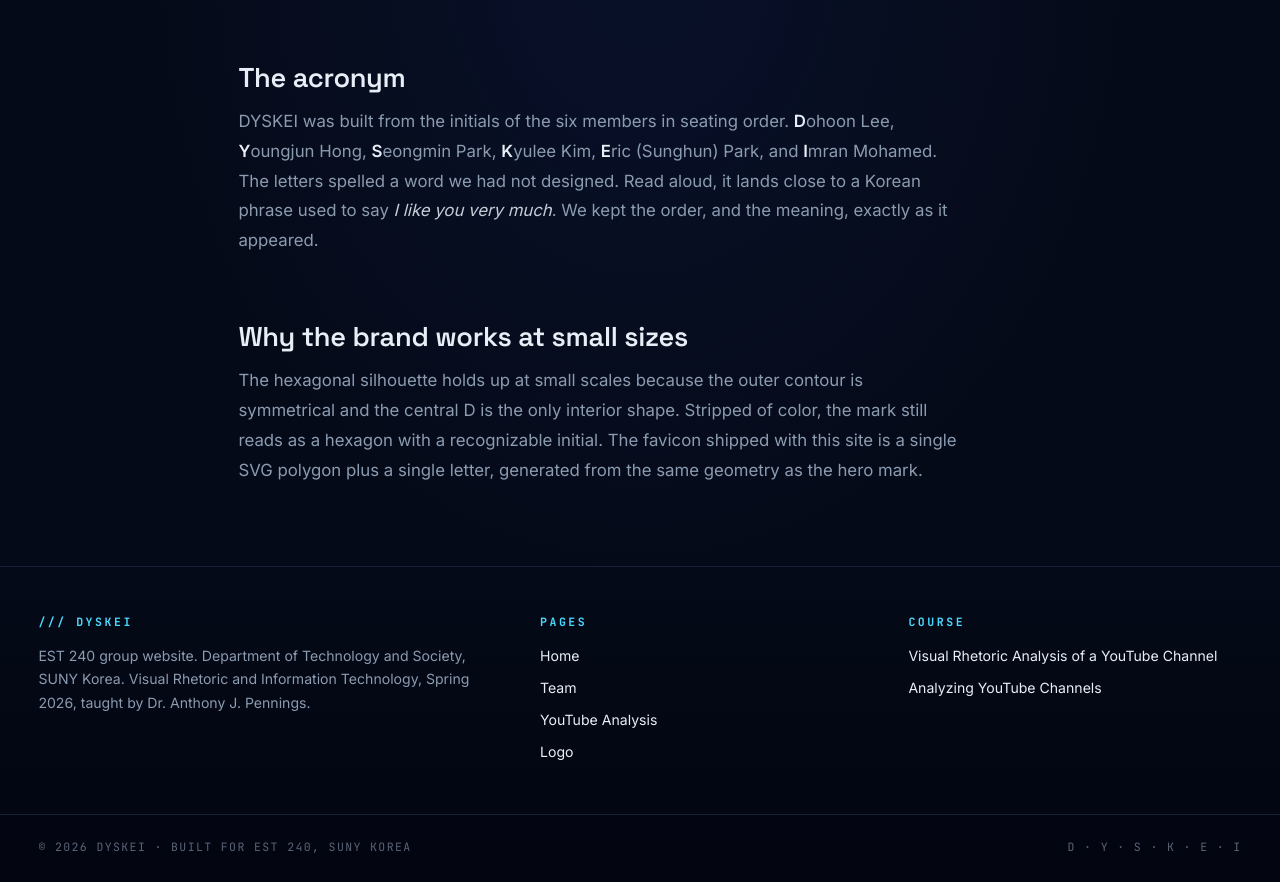
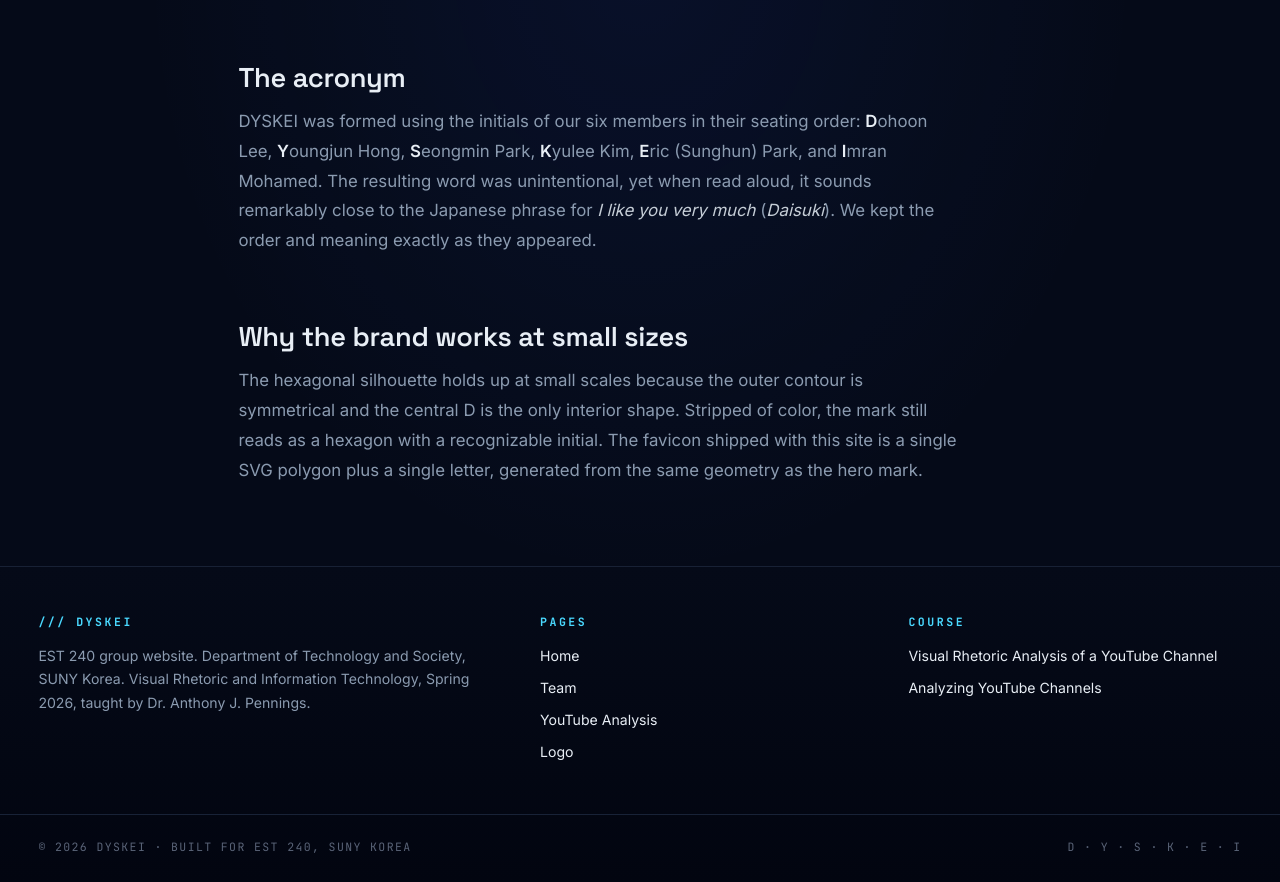
Before and after one commit to ericshpark/dyskei, a plain HTML site: page logo.html in a window 1280 px wide. Shown: the part 2442-3324 px from the top of the page. Drawn offline with Linux system fonts and the light colour scheme.

Commit message:
Add files via upload

```diff
--- a/logo.html
+++ b/logo.html
@@ -96,7 +96,7 @@
 
     <h2>The acronym</h2>
     <p>
-      DYSKEI was built from the initials of the six members in seating order. <b>D</b>ohoon Lee, <b>Y</b>oungjun Hong, <b>S</b>eongmin Park, <b>K</b>yulee Kim, <b>E</b>ric (Sunghun) Park, and <b>I</b>mran Mohamed. The letters spelled a word we had not designed. Read aloud, it lands close to a Korean phrase used to say <em>I like you very much</em>. We kept the order, and the meaning, exactly as it appeared.
+      DYSKEI was formed using the initials of our six members in their seating order: <b>D</b>ohoon Lee, <b>Y</b>oungjun Hong, <b>S</b>eongmin Park, <b>K</b>yulee Kim, <b>E</b>ric (Sunghun) Park, and <b>I</b>mran Mohamed. The resulting word was unintentional, yet when read aloud, it sounds remarkably close to the Japanese phrase for <em>I like you very much</em> (<em>Daisuki</em>). We kept the order and meaning exactly as they appeared.
     </p>
 
     <h2>Why the brand works at small sizes</h2>
```
Also changed, not shown: about.html (+1 -1 lines).
